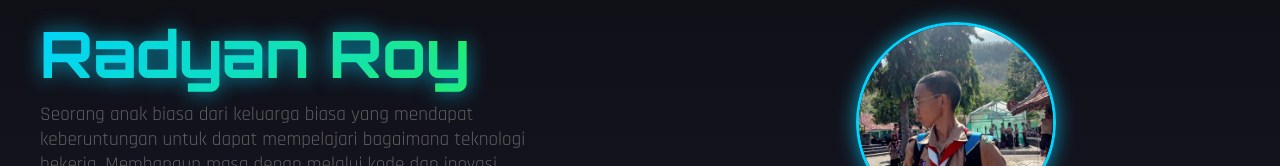
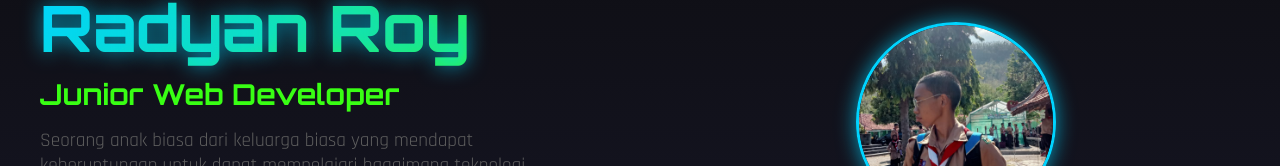
Before and after one commit to MineProyek/portofolios, a plain HTML site: page index.html in a window 1280 px wide. Shown: the part 361-527 px from the top of the page. Drawn offline with nearby package versions, Linux system fonts and the light colour scheme.

Commit message:
back text

```diff
--- a/index.html
+++ b/index.html
@@ -58,6 +58,7 @@
       <div class="hero-container container">
         <div class="hero-content">
           <h1 class="hero-title">Radyan Roy</h1>
+          <h2 class="hero-subtitle">Junior Web Developer</h2>
           <p class="hero-description">
             Seorang anak biasa dari keluarga biasa yang mendapat keberuntungan
             untuk dapat mempelajari bagaimana teknologi bekerja. Membangun masa
```
